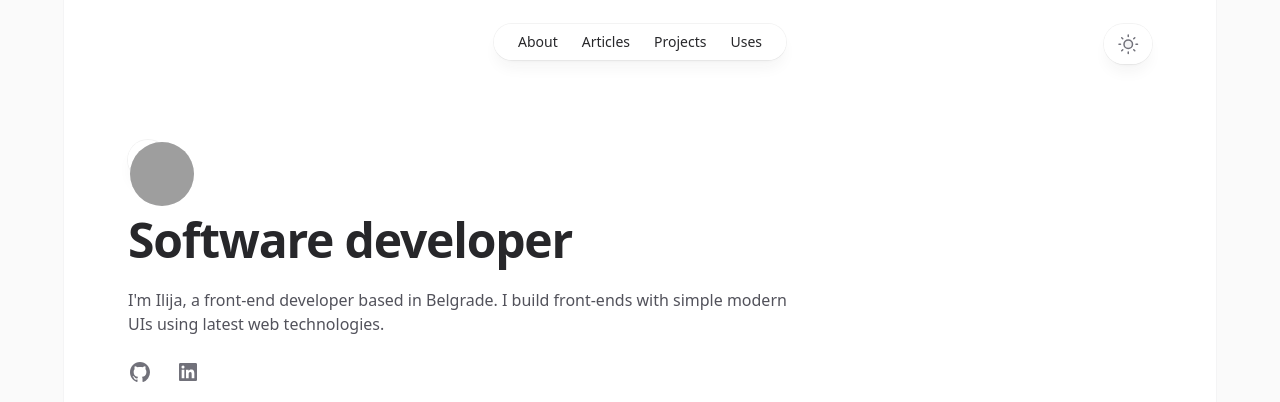
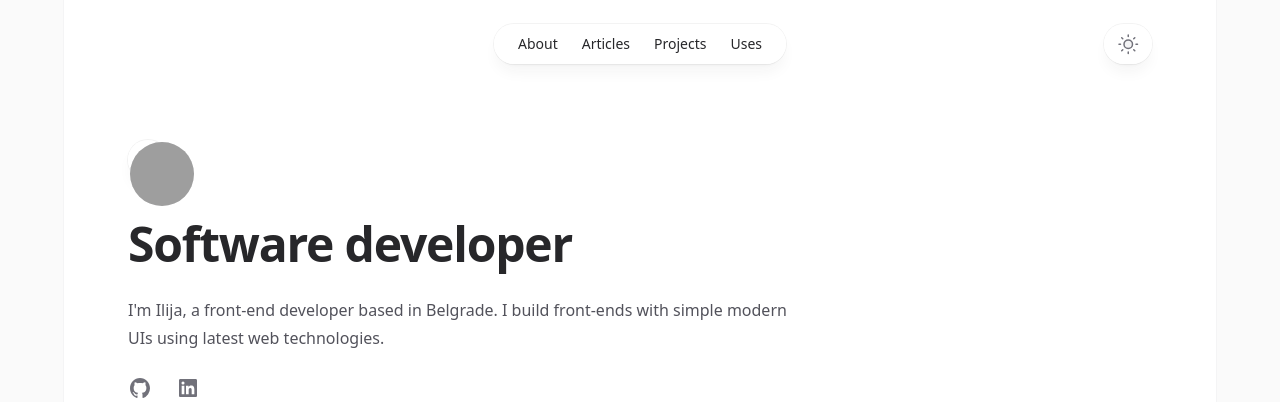
Before and after one commit to IlijaRad/ilijaradivojevic.com, a Next.js app: page / in a window 1280 px wide. Shown: the top 402 px of the page. Built offline with nearby package versions, Linux system fonts and the light colour scheme; grey boxes are pictures that could not be loaded; a web font is replaced by a local one.

Commit message:
update theme

```diff
--- a/tailwind.config.js
+++ b/tailwind.config.js
@@ -9,6 +9,13 @@ module.exports = {
   ],
   darkMode: "class",
   theme: {
+    fontSize: {
+      xs: ["0.8125rem", "1.5rem"],
+      sm: ["0.875rem", "1.5rem"],
+      base: ["1rem", "1.75rem"],
+      "4xl": ["2rem", "2.5rem"],
+      "5xl": ["3rem", "3.5rem"],
+    },
     extend: {
       fontFamily: {
         sans: ["Inter var", ...defaultTheme.fontFamily.sans],
```
